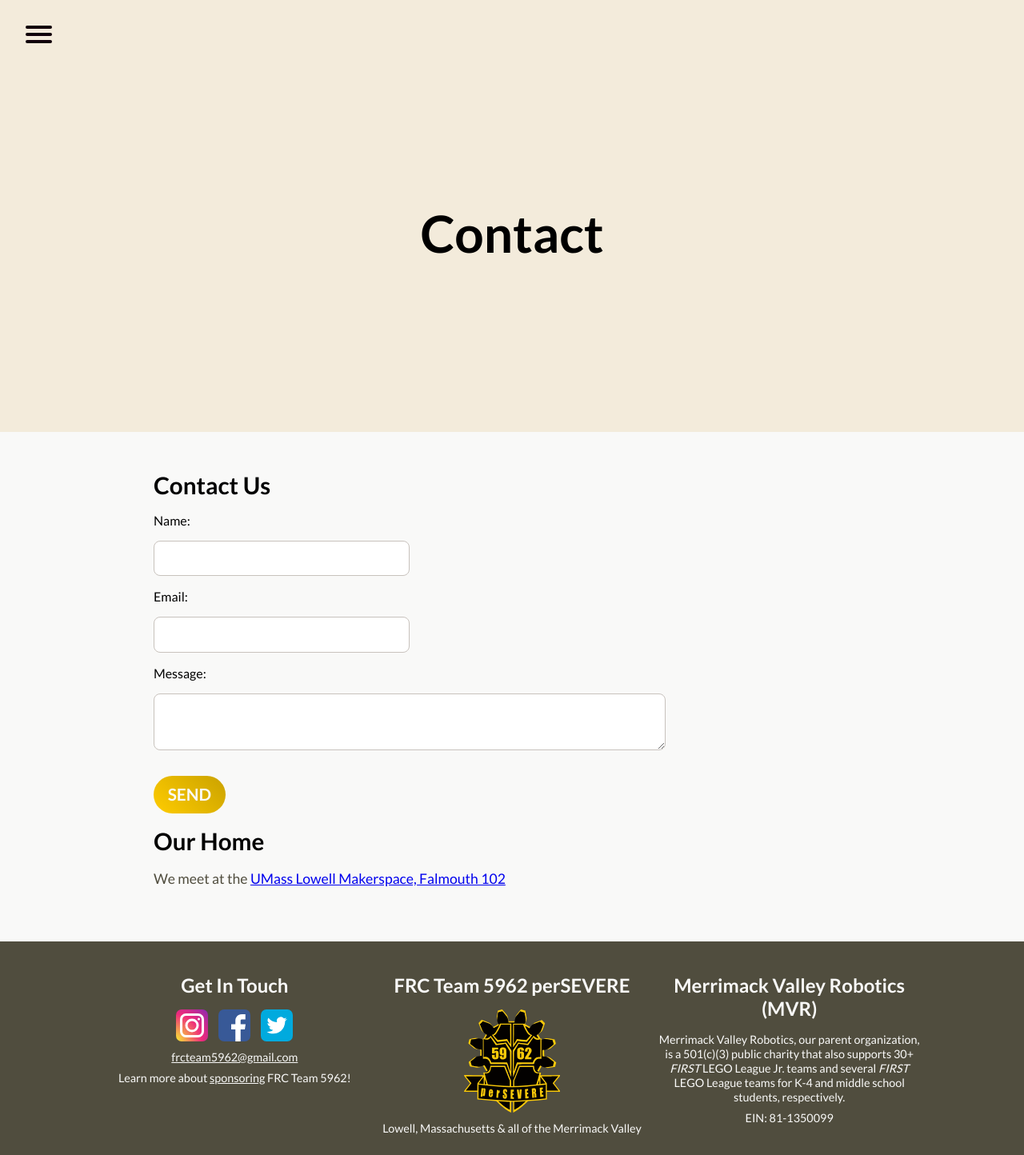
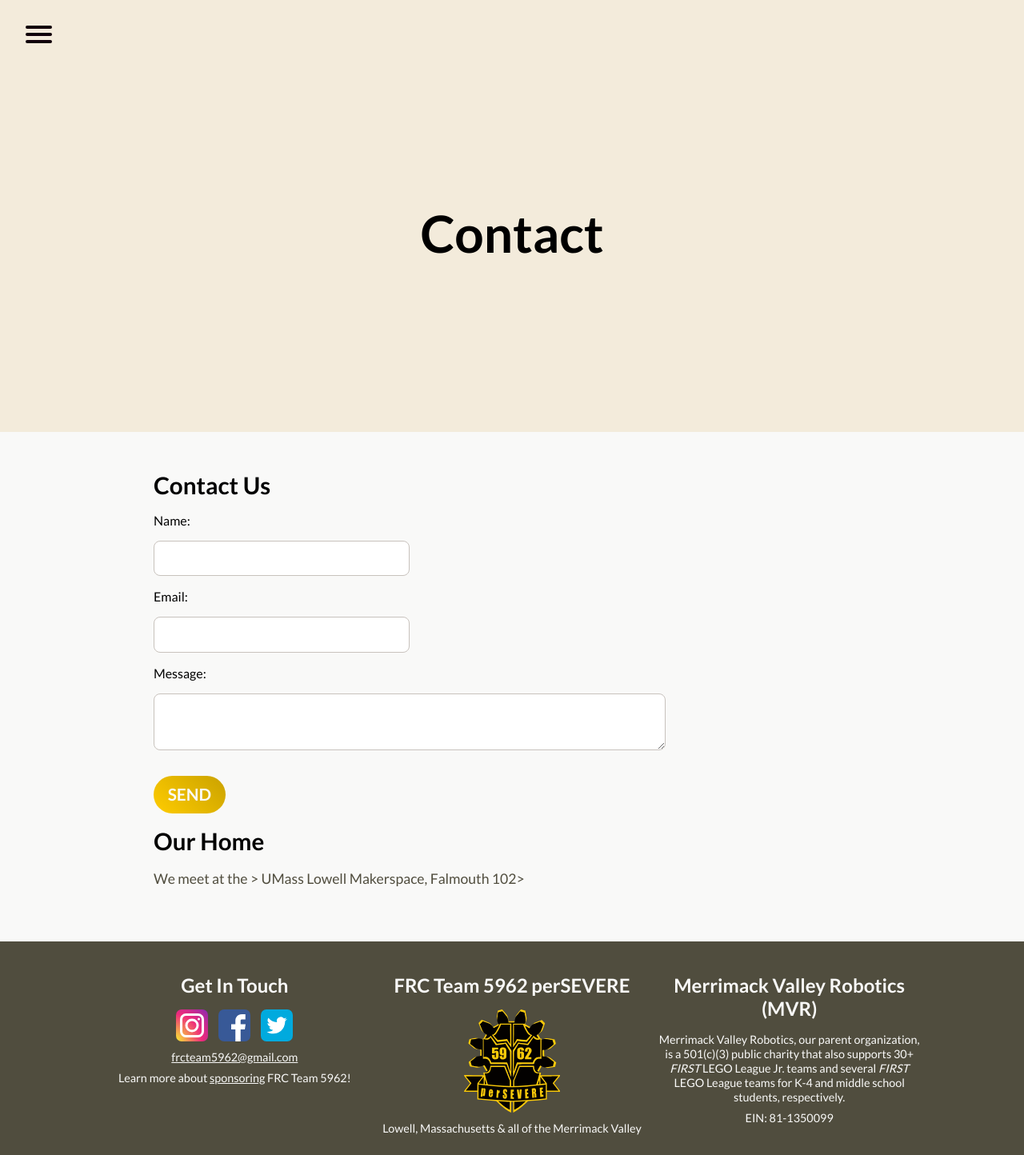
Before and after one commit to perSEVERE-5962/frc5962, a Jekyll site: the page built from contact.md, in a window 1280 px wide. Shown: the whole page at 80% size. Built offline with Jekyll 4.4.1, drawn with Linux system fonts in a browser that asks for light colours; part of the change alters nothing that is shown.

```diff
--- a/contact.md
+++ b/contact.md
@@ -16,4 +16,4 @@ hero-title: Contact
 </form>
 
 ## Our Home
-We meet at the [UMass Lowell Makerspace, Falmouth 102](1 University Ave, Lowell, MA 01854)
+We meet at the > UMass Lowell Makerspace, Falmouth 102>
```
